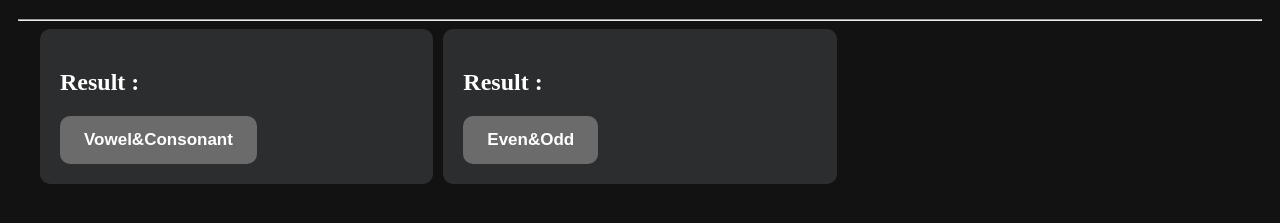
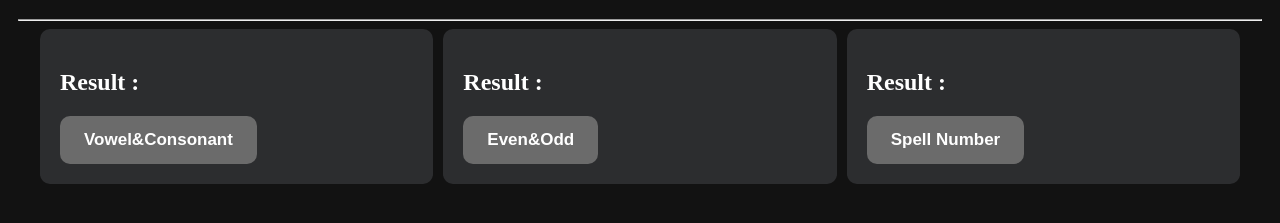
Before and after one commit to anisul-Islam/full-stack-assignment-6-Javascript-basics, a plain HTML site: page javascript-basic-part-2/index.html in a window 1280 px wide. Shown: the part 79-302 px from the top of the page. Drawn offline with Linux system fonts and the light colour scheme.

Commit message:
added digit spelling function

```diff
--- /dev/null
+++ b/javascript-basic-part-2/digit.js
@@ -0,0 +1,45 @@
+const digitElement = document.getElementById("digit");
+function digit() {
+  const number = Number(prompt("Enter a Number :"));
+  if (!number) {
+    return (digitElement.innerText = "Result : Invalid Number");
+  } else {
+    const convertSrt = String(number);
+    let spell = "";
+    for (let i = 0; i < convertSrt.length; i++) {
+      switch (convertSrt[i]) {
+        case "0":
+          spell = spell + "Zero ";
+          break;
+        case "1":
+          spell = spell + "One ";
+          break;
+        case "2":
+          spell = spell + "Two ";
+          break;
+        case "3":
+          spell = spell + "Three ";
+          break;
+        case "4":
+          spell = spell + "Four ";
+          break;
+        case "5":
+          spell = spell + "Five ";
+          break;
+        case "6":
+          spell = spell + "Six ";
+          break;
+        case "7":
+          spell = spell + "Seven ";
+          break;
+        case "8":
+          spell = spell + "Eight ";
+          break;
+        case "9":
+          spell = spell + "Nine ";
+          break;
+      }
+    }
+    return (digitElement.innerText = "Result : " + spell);
+  }
+}
--- a/javascript-basic-part-2/index.html
+++ b/javascript-basic-part-2/index.html
@@ -20,12 +20,18 @@
           <h2 id="even-odd">Result :</h2>
           <button onclick="evenOdd()">Even&Odd</button>
         </div>
+        <div class="item">
+          <h2 id="digit">Result :</h2>
+          <button onclick="digit()">Spell Number</button>
+        </div>
       </div>
     </div>
 
     <!-- js vowel-consonant -->
     <script src="vowel-consonant.js"></script>
-    <!-- js even-odd.js -->
+    <!-- js even-odd -->
     <script src="even-odd.js"></script>
+    <!-- js digit -->
+    <script src="digit.js"></script>
   </body>
 </html>
--- a/javascript-basic-part-2/styles.css
+++ b/javascript-basic-part-2/styles.css
@@ -32,3 +32,14 @@ button {
   border-radius: 10px;
   border: none;
 }
+
+@media screen and (max-width: 991.98px) {
+  .grid {
+    grid-template-columns: repeat(2, 1fr);
+  }
+}
+@media screen and (max-width: 767.98px) {
+  .grid {
+    grid-template-columns: repeat(1, 1fr);
+  }
+}
```
